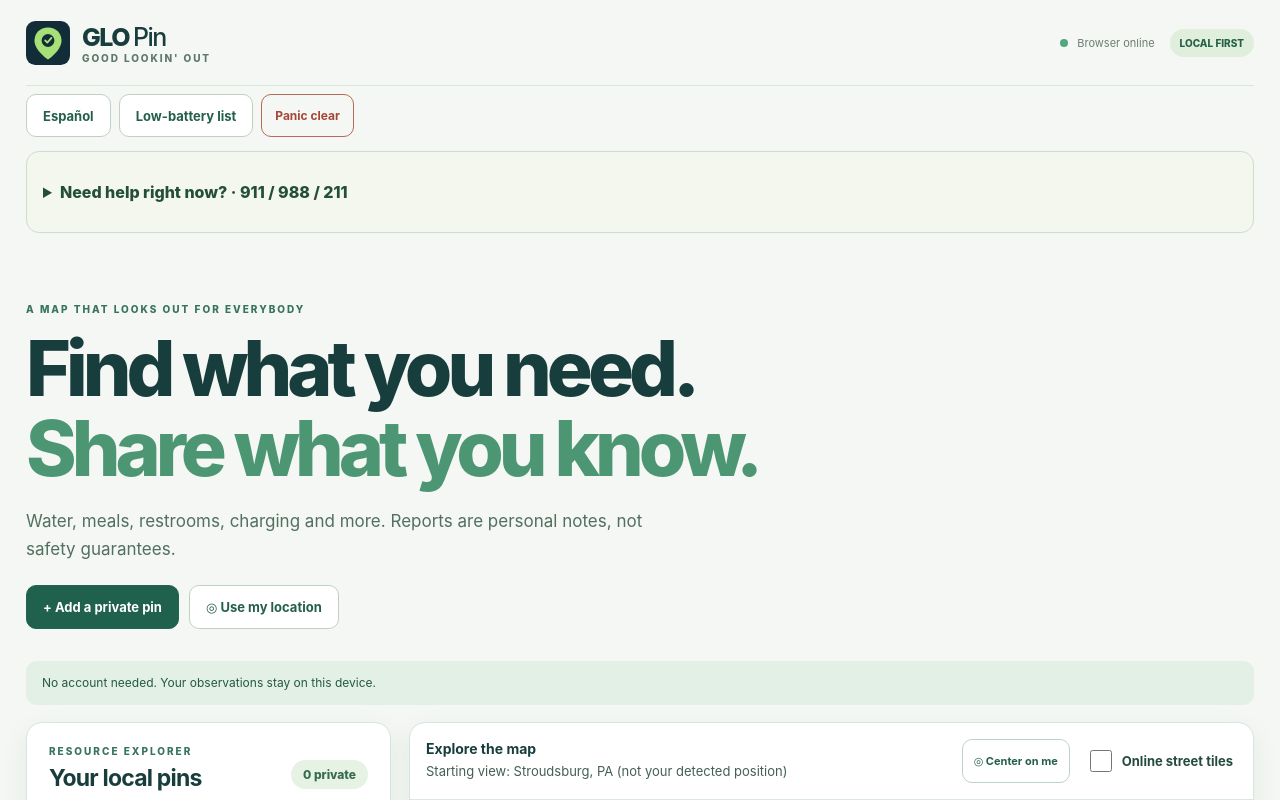
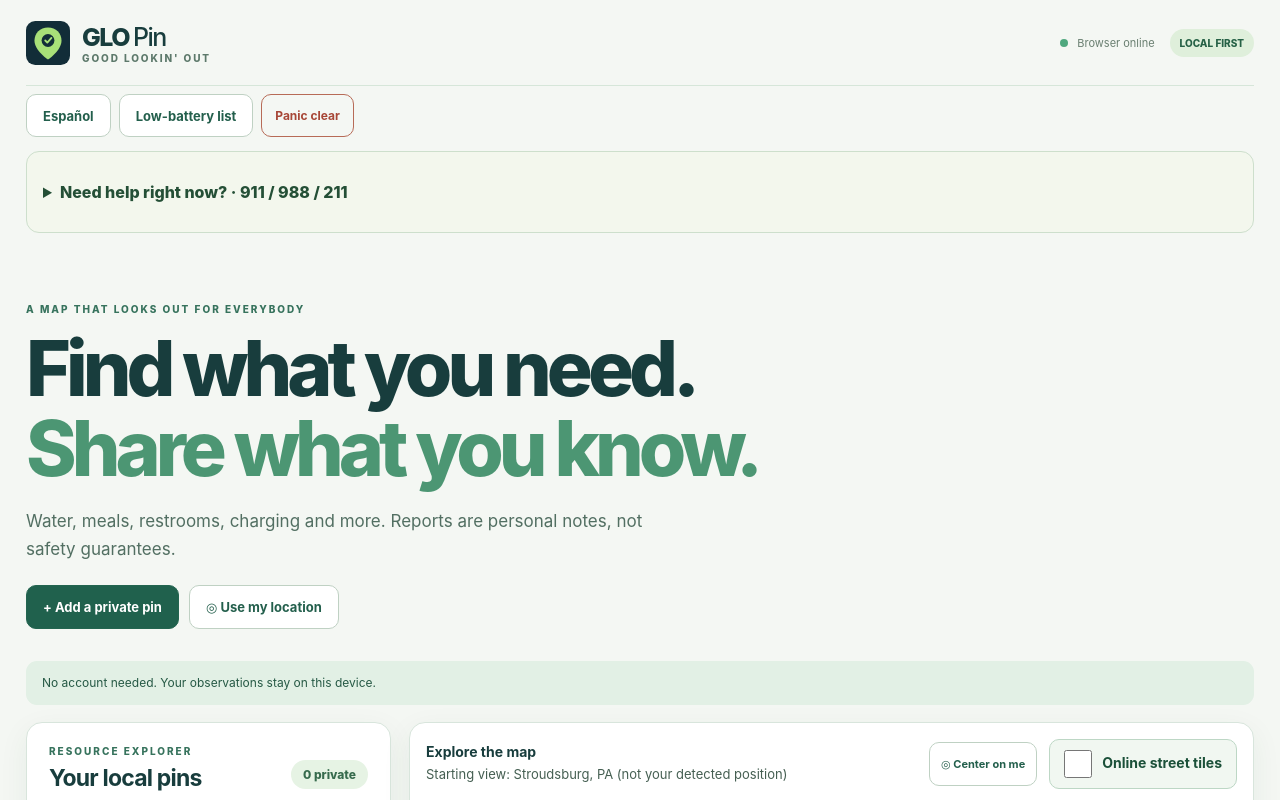
Before and after one commit to MichaelWave369/GLO, a React (Vite) app: page / in a window 1280 px wide. Shown: the top 800 px of the page. Built offline with nearby package versions, Linux system fonts and the light colour scheme.

Commit message:
style: thumb-size close and map toggle plus shorter helper roster

```diff
--- a/src/styles.css
+++ b/src/styles.css
@@ -49,3 +49,29 @@ html{scroll-behavior:smooth}
   .sidebar .access-fields{gap:9px}
   .masthead-right,.status{font-size:11px}
 }
+
+
+/* Scout phone audit #2: accessible remaining targets and icon fallback. */
+.pin-editor .close {
+  width: 48px; height: 48px; min-width: 48px; min-height: 48px;
+  display: inline-grid; place-items: center; font-size: 27px; line-height: 1;
+  flex-shrink: 0; cursor: pointer;
+}
+.map-actions .switch {
+  display: inline-flex; align-items: center; gap: 10px;
+  min-height: 48px; padding: 10px 14px; border-radius: 10px;
+  border: 1px solid #bdd7c5; background: #f1f7f1;
+  color: #1b5039; font-size: 14px; line-height: 1.35; cursor: pointer;
+  touch-action: manipulation;
+}
+.map-actions .switch input {
+  flex: 0 0 auto; width: 28px; height: 28px;
+  margin: 0; accent-color: #27694a; cursor: pointer;
+}
+.map-actions .switch:has(input:disabled) {opacity: .65; cursor: not-allowed}
+.map-actions .switch:focus-within {outline: 3px solid #cba348; outline-offset: 2px}
+.empty-symbol {display: flex; align-items: center; justify-content: center; min-height: 50px}
+@media(max-width:570px){
+  .map-actions .switch {flex: 1; min-width: 190px; justify-content: center}
+  .pin-editor .header-row {align-items: center}
+}
```
